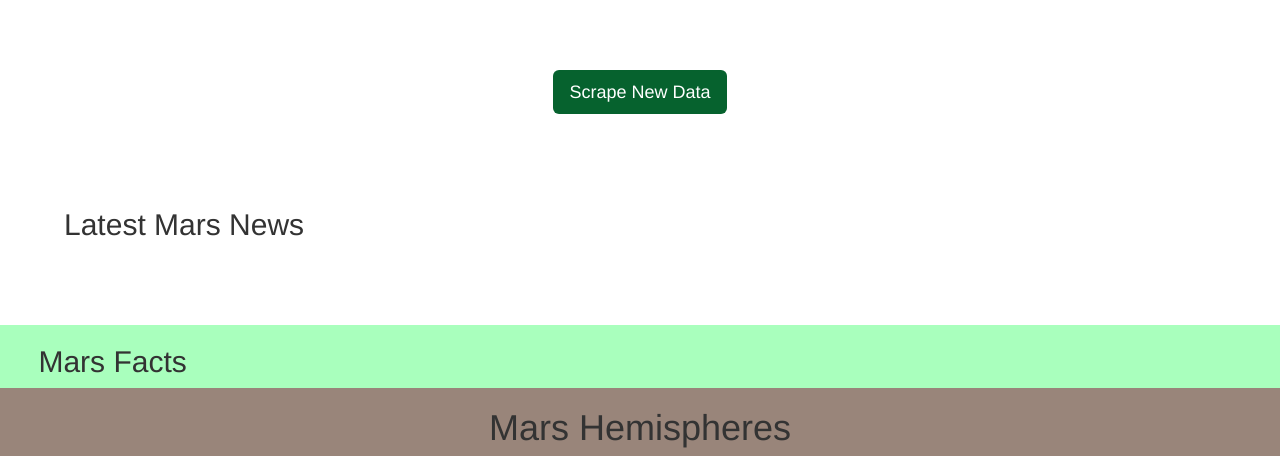
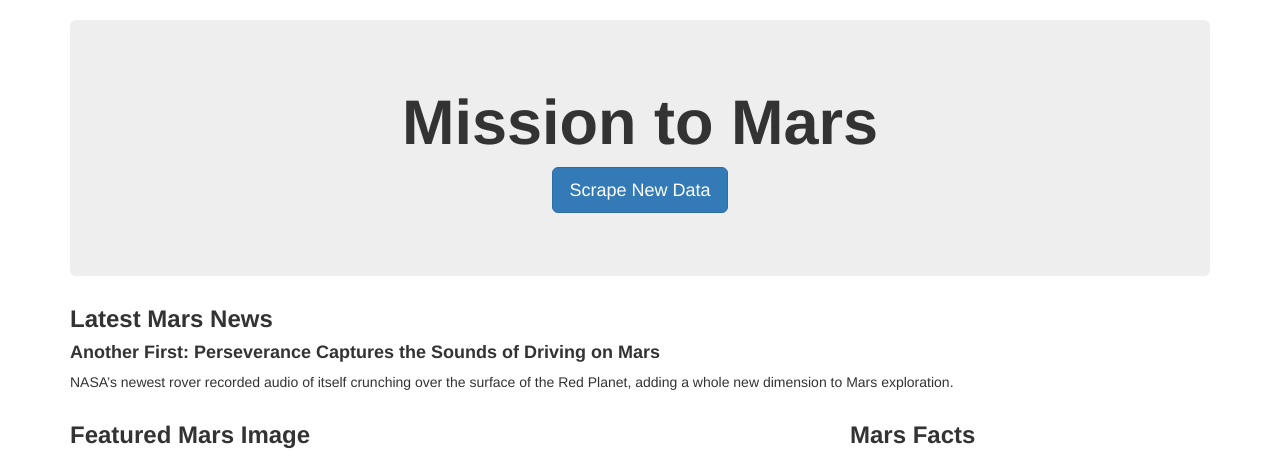
Before and after one commit to dianeyaneza/UWA-Data-Homework-Web-Scraping-Challenge, a Flask app: page / in a window 1280 px wide. Shown: the top 456 px of the page. Run offline with Flask 2, Linux system fonts and the light colour scheme; data that the repository does not hold is empty; some libraries are stand-ins or nearby versions.

Commit message:
done, doublecheck if solution is correct

```diff
--- a/Mission_to_Mars/app.py
+++ b/Mission_to_Mars/app2.py
@@ -1,5 +1,4 @@
-from bs4 import BeautifulSoup
-from flask import Flask, render_template, redirect
+from flask import Flask, render_template
 from flask_pymongo import PyMongo
 import scrape_mars
 
--- a/Mission_to_Mars/templates/index.html
+++ b/Mission_to_Mars/templates/index.html
@@ -5,76 +5,146 @@
   <meta charset="UTF-8">
   <meta name="viewport" content="width=device-width, initial-scale=1.0">
   <meta http-equiv="X-UA-Compatible" content="ie=edge">
-  <title>Mars Facts</title>
+  <title>Mission to Mars</title>
   <link rel="stylesheet" href="https://maxcdn.bootstrapcdn.com/bootstrap/3.3.7/css/bootstrap.min.css">
 </head>
 
-<header class="masthead">
-    <div class="container h-100">
-      <div class="row h-100 align-items-center">
-        <div class="col-12 text-center"  id="vpadding">
-          <h1 class="font-weight-light" style="color:white">Mission to Mars</h1>
-          <p><a class="btn btn-primary btn-lg" style="background-color: #06622e; border: 0px;" href="http://127.0.0.1:5000/scrape" role="button">Scrape New Data</a></p>
+<style>
+table {
+  font-family: arial, sans-serif;
+  border-collapse: collapse;
+  width: 100%;
+}
+
+td, th {
+  border: 1px solid #c9c8c8;
+  text-align: left;
+  padding: 8px;
+}
+
+tr:nth-child(even) {
+  background-color: #f7f7f7;
+}
+</style>
+
+<body>
+  <div class="container">
+    <div class="row" style="padding-top: 20px;">
+      <div class="col-md-12">
+        <!-- Header Section -->
+        <div class="jumbotron text-center">
+          <h1><strong>Mission to Mars</strong></h1>
+          <p><a class="btn btn-primary btn-lg" href="/scrape" role="button">Scrape New Data</a></p>
+        </div>
+        <!-- End Header Section -->
+        <!-- News Section -->
+        <div>
+          <h2 style="font-size: x-large;"><strong>Latest Mars News</strong></h2>
+          <h4><strong>
+          Another First: Perseverance Captures the Sounds of Driving on Mars</strong></h4>
+          <p>NASA’s newest rover recorded audio of itself crunching over the surface of the Red Planet, adding a whole new dimension to Mars exploration.</p>
+        </div>
+        <!-- End News Section -->
+        <!-- Middle Section -->
+        <div class="row">
+          <div class="col-md-8" style="padding-left:10;">
+              <h2 style="font-size: x-large;"><strong>Featured Mars Image</strong></h2>
+              <img src="https://data-class-jpl-space.s3.amazonaws.com/JPL_Space/image/featured/mars3.jpg" alt="Featured Image" align= "left" width="740">
+          </div>
+          <div class="col-md-4">
+            <h2 style="font-size: x-large;"><strong>Mars Facts</strong></h2>
+            <table>
+              <thead>
+                <tr>
+                  <th><strong>Description</strong></th>
+                  <th><strong>Facts</strong></th>
+                </tr>
+              </thead>
+              <tbody>
+                <tr>
+                  <td><strong>Equatorial Diameter:</strong></td>
+                  <td>6,792 km</td>
+                </tr>
+                <tr>
+                  <td><strong>Polar Diameter:</strong></td>
+                  <td>6,752 km</td>
+                </tr>
+                <tr>
+                  <td><strong>Mass:</strong></td>
+                  <td>6.39 × 10^23 kg (0.11 Earths)</td>
+                </tr>
+                <tr>
+                  <td><strong>Moons:</strong></td>
+                  <td>2 (Phobos &amp; Deimos)</td>
+                </tr>
+                <tr>
+                  <td><strong>Orbit Distance:</strong></td>
+                  <td>227,943,824 km (1.38 AU)</td>
+                </tr>
+                <tr>
+                  <td><strong>Orbit Period:</strong></td>
+                  <td>687 days (1.9 years)</td>
+                </tr>
+                <tr>
+                  <td><strong>Surface Temperature:</strong></td>
+                  <td>-87 to -5 °C</td>
+                </tr>
+                <tr>
+                  <td><strong>First Record:</strong></td>
+                  <td>2nd millennium BC</td>
+                </tr>
+                <tr>
+                  <td><strong>Recorded By:</strong></td>
+                  <td>Egyptian astronomers</td>
+                </tr>
+              </tbody>
+            </table>
+          </div>
+          <!-- End Middle Section -->
       </div>
       </div>
    </div>
-  </header>
-
-<body>
-
-<!-- Mars News -->
-<div class="container-fluid">
-  <div class="row" style="background-color: #ffffff;">
-
-    <div class="col-md-6" style="padding: 5%;">
-      <h2>Latest Mars News</h2>
-      <h3>{{ mars.mars_news_title }}</h3>
-      <p>{{ mars.mars_news_paragraph }}</p>
  </div>
-
-    <div class="col-md-6 text-center">
-
+<!-- Bottom Section -->
+  <div class="container">
+    <div class="row" style="padding-top: 20px;">
+        <div class="col-md-12 whitebackground">
+            <h2 style="text-align: center; font-size: x-large;"><strong>
+                Mars Hemispheres</strong>
+            </h2>
+            <hr>
+            <div class="container">
+                <div class="row" style="padding-left:0;">
+                    <div class="col-md-6" style="padding-left:0;">
+                      <ul class="list-group list-group-flush">
+                        <li class="list-group-item"><img src="https://astropedia.astrogeology.usgs.gov/download/Mars/Viking/cerberus_enhanced.tif/full.jpg" alt="Cerberus" align= "center" width="525"></li>
+                        <li class="list-group-item"><h4><strong>Cerberus Hemisphere</strong></h4></li>
+                      </ul>
                     </div>
-
+                    <div class="col-md-6">
+                      <ul class="list-group list-group-flush">
+                        <li class="list-group-item"><img src="https://astropedia.astrogeology.usgs.gov/download/Mars/Viking/schiaparelli_enhanced.tif/full.jpg" alt="Schiaparelli" align= "center" width="525"></li>
+                        <li class="list-group-item"><h4><strong>Schiaparelli Hemisphere</strong></h4></li>
+                      </ul>
                     </div>
                 </div>
-
-
-<!-- Mars Facts -->
-<div class="container-fluid">
-  <div class="row" style="background-color: #a9ffbd;">
-    <div class="col-md-6" style="padding-left: 3%;">
-      <h2>Mars Facts</h2>
-      <p>{{ mars.marsfacts_html }}</p>
+                <div class="row" style="padding-left:0;">
+                  <div class="col-md-6" style="padding-left:0;">
+                    <ul class="list-group list-group-flush">
+                      <li class="list-group-item"><img src="https://astropedia.astrogeology.usgs.gov/download/Mars/Viking/syrtis_major_enhanced.tif/full.jpg" alt="Syrtis Major" align= "center" width="525"></li>
+                      <li class="list-group-item"><h4><strong>Syrtis Major Hemisphere</strong></h4></li>
+                    </ul>
                   </div>
-
-    <div class="col-md-6 text-center">
-
+                  <div class="col-md-6">
+                    <ul class="list-group list-group-flush">
+                      <li class="list-group-item"><img src="https://astropedia.astrogeology.usgs.gov/download/Mars/Viking/valles_marineris_enhanced.tif/full.jpg" alt="Valles Marineris" align= "center" width="525"></li>
+                      <li class="list-group-item"><h4><strong>Valles Marineris Hemisphere</strong></h4></li>
+                    </ul>
                   </div>
               </div>
     </div>
-
-
-
-<!-- Mars Hemispheres -->
-<div class="container-fluid" style="background-color: #99857A;">
-<div class="row">
-  <h1 class="text-center">Mars Hemispheres</h1>
-  <br>
-{% for dict in mars.hemispheres %}
-    <div class="col-md-6 text-center">
-      <div class="card text-center" style="width: 32rem;">
-        <img class="card-img-top text-center" id="scale_id" src="{{ dict.hemis_img_urls }}">
-          <div class="card-body text-center">
-            <h4 class="card-title text-center">{{ dict.title }}</h4>
  </div>
-        </div>
-    </div>
-{% endfor %}
-</div>
-</div>
-
-
+ <!-- End Bottom Section -->
 </body>
 
 </html>
```
Also changed, not shown: Mission_to_Mars/scrape_mars.py (+31 -16 lines). Lines whose indentation alone changed are shown as unchanged.
